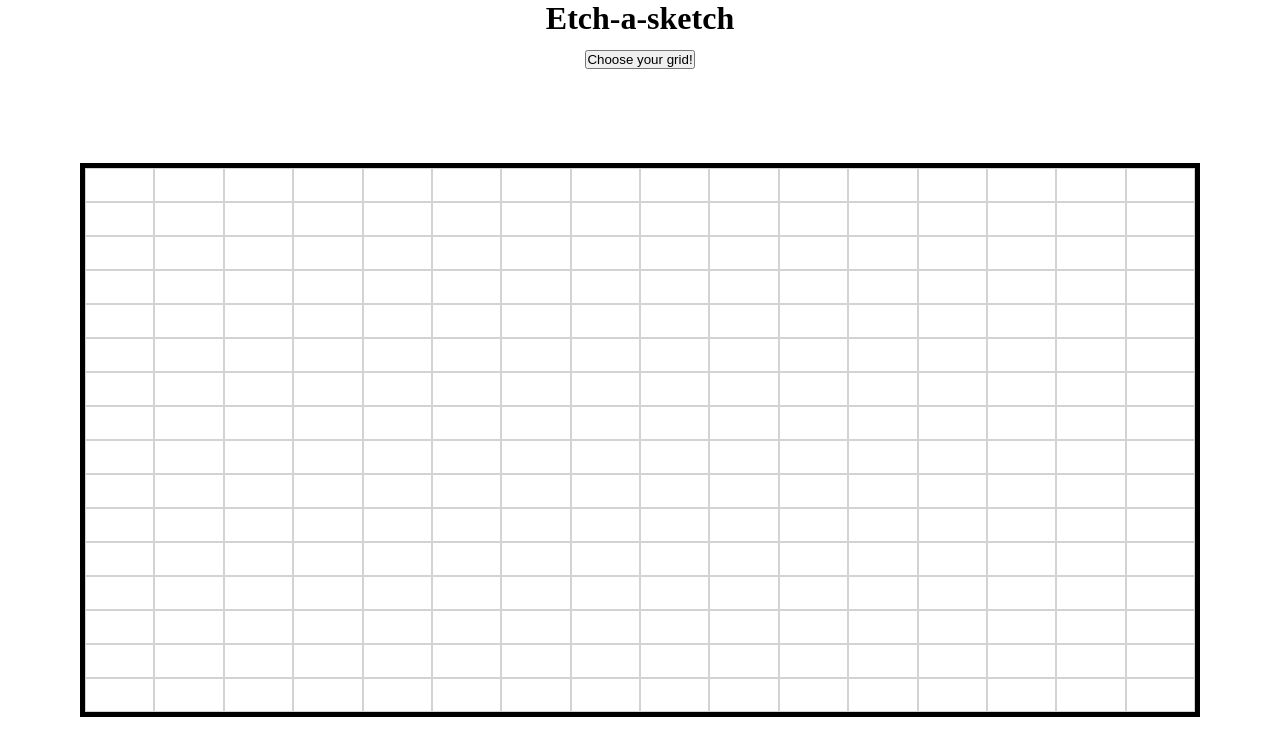
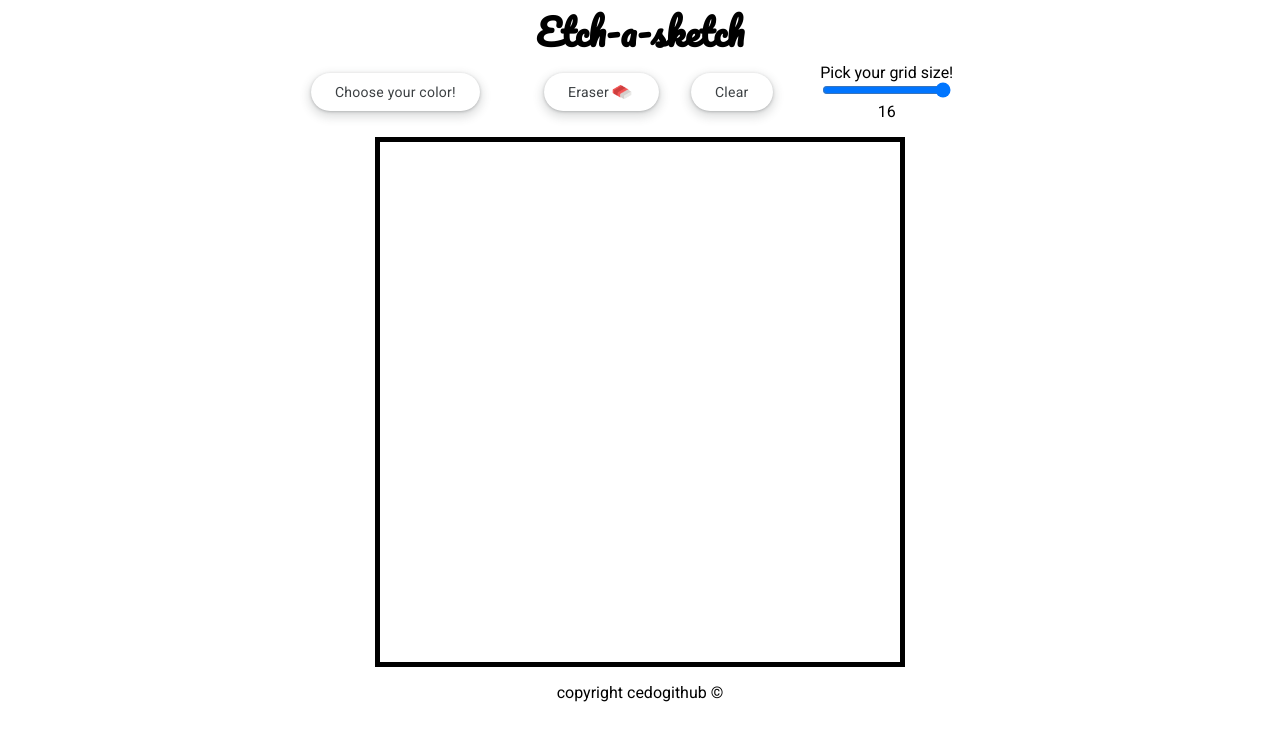
Before and after one commit to cedogithub/etch-a-sketch, a plain HTML site: page index.html in a window 1280 px wide. Drawn offline with Linux system fonts and the light colour scheme.

Commit message:
Add files via upload

```diff
--- a/index.html
+++ b/index.html
@@ -9,17 +9,29 @@
     <script defer src="script.js"></script>
 </head>
 <body>
-    <h1>Etch-a-sketch</h1>
-    <div class="big">
-           <button class="grid-count">Choose your grid! </button>
-    <div class="sketch">
+    <header><h1>Etch-a-sketch</h1>
+</header>
+<div class="important-buttons">
+           <button class="colorPick">Choose your color! </button>
+           <input class="hidden" type="color" id="color" name="favcolor" value="#ff0000"><br><br>
+           <button class="eraser">Eraser   <img src="./icons8-eraser-68.png" width="20px" alt=""></button>
+           <button class="clear">Clear </button>
+           <div class="slider">
+            <p>Pick your grid size!</p>
+            <input type="range" min="2" max="16" value="16" id="slider">
+            <p class="value">16</p>
+        </div>
+</div>
 
+
+<div class="game-container">
     <div class="container">
 
 
-    </div>
+    </div></div>
 </div>
-            </div>
-
+<footer>
+copyright cedogithub ©
+</footer>
 </body>
 </html>
--- a/script.js
+++ b/script.js
@@ -1,33 +1,66 @@
-let container = document.querySelector('.container');
-let div = document.createElement('div');
-let gridCount = document.querySelector('.grid-count')
+// Global variables & buttons
+let container = document.querySelector(".container");
+let div = document.createElement("div");
+let gridCount = document.querySelector(".grid-count");
+let clear = document.querySelector(".clear");
+let slider = document.querySelector("#slider");
+let colorPick = document.querySelector(".colorPick");
+let colorSlider = document.querySelector("#color");
+let eraser = document.querySelector(".eraser");
 
-function makeRows(rows,columns) {
-    container.style.setProperty("--grid-rows", rows)
-    container.style.setProperty("--grid-columns", columns)
+//Handling the event when the user uses the input slider, the correct grid-size is attributed to the slider value
+slider.addEventListener("change", (e) => {
+  let sliderText = document.querySelector(".value");
+  console.log(sliderText);
+  sliderText.textContent = slider.value;
+  console.log(slider.value);
+  makeRows(slider.value, slider.value);
+});
 
-    for (let i = 0; i < (rows*columns); i++) {
-        let square = document.createElement('div');
-        container.appendChild(square).className = 'grid-item';
-    }
+//Main function handling the current grid-size dynamically
+function makeRows(rows, columns) {
+  container.style.setProperty("--grid-rows", rows);
+  container.style.setProperty("--grid-columns", columns);
 
-
-}
-makeRows(16,16);
-color();
-function color(){
-    let gridItem = document.querySelectorAll('.grid-item');
-for (let i = 0; i < gridItem.length; i++) {
-     gridItem[i].addEventListener('mouseover', (e) =>{
-       e.target.style.backgroundColor = 'red';
-     })
-   }
+  for (let i = 0; i < rows * columns; i++) {
+    let square = document.createElement("div");
+    container.appendChild(square).className = "grid-item";
+  }
+  color();
 }
 
+makeRows(16, 16);
 
-gridCount.addEventListener('click', (e) =>{
-    let param = parseInt(prompt('number of squares per side'));
-    container.innerHTML =''
-    makeRows(param,param)
-    color();
-})
+//function for the default color of when hovering the mouse over the grid
+function color(color = "red") {
+  let gridItem = document.querySelectorAll(".grid-item");
+  gridItem.forEach((item) => {
+    item.addEventListener("mouseover", (e) => {
+      e.target.style.backgroundColor = color;
+    });
+  });
+}
+// Erasing the entire content of the grid when the "clear" button is clicked
+clear.addEventListener("click", (e) => {
+  let gridItem = document.querySelectorAll(".grid-item");
+  gridItem.forEach((item) => {
+    item.style.backgroundColor = "white";
+  });
+
+});
+
+// Picking a specific color when choosing from the color wheel
+colorPick.addEventListener("click", (e) => {
+  colorPick.disabled = true;
+  let hidden = document.querySelector(".hidden");
+  hidden.classList.remove("hidden"); //the input color button is added when the class is not hidden anymore
+  colorSlider.addEventListener("input", (e) => {
+    let currentColor = colorSlider.value;
+    color(currentColor);
+  });
+});
+
+//Eraser button that changes the color to white
+eraser.addEventListener("click", (e) => {
+  color('white');
+});
--- a/styles.css
+++ b/styles.css
@@ -1,32 +1,128 @@
+@import url('https://fonts.googleapis.com/css2?family=Pacifico&display=swap');
+@import url('https://fonts.googleapis.com/css2?family=Roboto&display=swap');
+
 :root {
     --grid-columns: 1;
     --grid-rows: 1;
+
 }
 
 *{
+    font-family: 'Roboto', sans-serif;
     margin: 0;
     padding: 0;
     text-align: center;
 }
 
 .grid-item{
-    border: 1px solid lightgrey;
-    padding: 1em;
-}
-
-.container{
-    display: grid;
-    grid-template-rows:repeat(var(--grid-rows),1fr);
-    grid-template-columns:repeat(var(--grid-columns),1fr);
+  margin: 0;
+  padding: 0;
+    background-color: white;
 
 }
 
-.sketch{
-    border: 5px solid black;
-    margin: 5em;
-    overflow: auto;
+.container {
     display: grid;
+    height: 520px;
+    width: 520px;
+    grid-template-rows:repeat(var(--grid-rows),1fr);
+    grid-template-columns:repeat(var(--grid-columns),1fr);
+    border: 5px solid rgb(0, 0, 0);
 }
 
-.grid-count{
-margin: 1em;}
+header h1{
+    font-family: 'Pacifico', cursive;
+    font-size: 36px;
+}
+
+.game-container{
+    padding: 1em;
+    display: flex;
+    justify-content: center;;
+}
+
+.hidden{
+    display: none;
+}
+.slider{
+    margin: 0 1em;
+
+}
+.important-buttons{
+    display: flex;
+    justify-content: center;
+    align-items: center;
+    gap: 2em;
+}
+.eraser img{
+  margin: 0 3px ;
+}
+
+button {
+  align-items: center;
+  appearance: none;
+  background-color: #fff;
+  border-radius: 24px;
+  border-style: none;
+  box-shadow: rgba(0, 0, 0, .2) 0 3px 5px -1px,rgba(0, 0, 0, .14) 0 6px 10px 0,rgba(0, 0, 0, .12) 0 1px 18px 0;
+  box-sizing: border-box;
+  color: #3c4043;
+  cursor: pointer;
+  display: inline-flex;
+  fill: currentcolor;
+  font-family: "Google Sans",Roboto,Arial,sans-serif;
+  font-size: 14px;
+  font-weight: 500;
+  height: 38px;
+  justify-content: center;
+  letter-spacing: .25px;
+  line-height: normal;
+  max-width: 100%;
+  overflow: visible;
+  padding: 2px 24px;
+  position: relative;
+  text-align: center;
+  text-transform: none;
+  transition: box-shadow 280ms cubic-bezier(.4, 0, .2, 1),opacity 15ms linear 30ms,transform 270ms cubic-bezier(0, 0, .2, 1) 0ms;
+  user-select: none;
+  -webkit-user-select: none;
+  touch-action: manipulation;
+  width: auto;
+  will-change: transform,opacity;
+  z-index: 0;
+}
+
+button:hover {
+  background: #F6F9FE;
+  color: #174ea6;
+}
+
+button:active {
+  box-shadow: 0 4px 4px 0 rgb(60 64 67 / 30%), 0 8px 12px 6px rgb(60 64 67 / 15%);
+  outline: none;
+}
+
+button:focus {
+  outline: none;
+  border: 2px solid #4285f4;
+}
+
+button:not(:disabled) {
+  box-shadow: rgba(60, 64, 67, .3) 0 1px 3px 0, rgba(60, 64, 67, .15) 0 4px 8px 3px;
+}
+
+button:not(:disabled):hover {
+  box-shadow: rgba(60, 64, 67, .3) 0 2px 3px 0, rgba(60, 64, 67, .15) 0 6px 10px 4px;
+}
+
+button:not(:disabled):focus {
+  box-shadow: rgba(60, 64, 67, .3) 0 1px 3px 0, rgba(60, 64, 67, .15) 0 4px 8px 3px;
+}
+
+button:not(:disabled):active {
+  box-shadow: rgba(60, 64, 67, .3) 0 4px 4px 0, rgba(60, 64, 67, .15) 0 8px 12px 6px;
+}
+
+button:disabled {
+  box-shadow: rgba(60, 64, 67, .3) 0 1px 3px 0, rgba(60, 64, 67, .15) 0 4px 8px 3px;
+}
```
Also changed, not shown: icons8-eraser-68.png (added), 1 other file.
